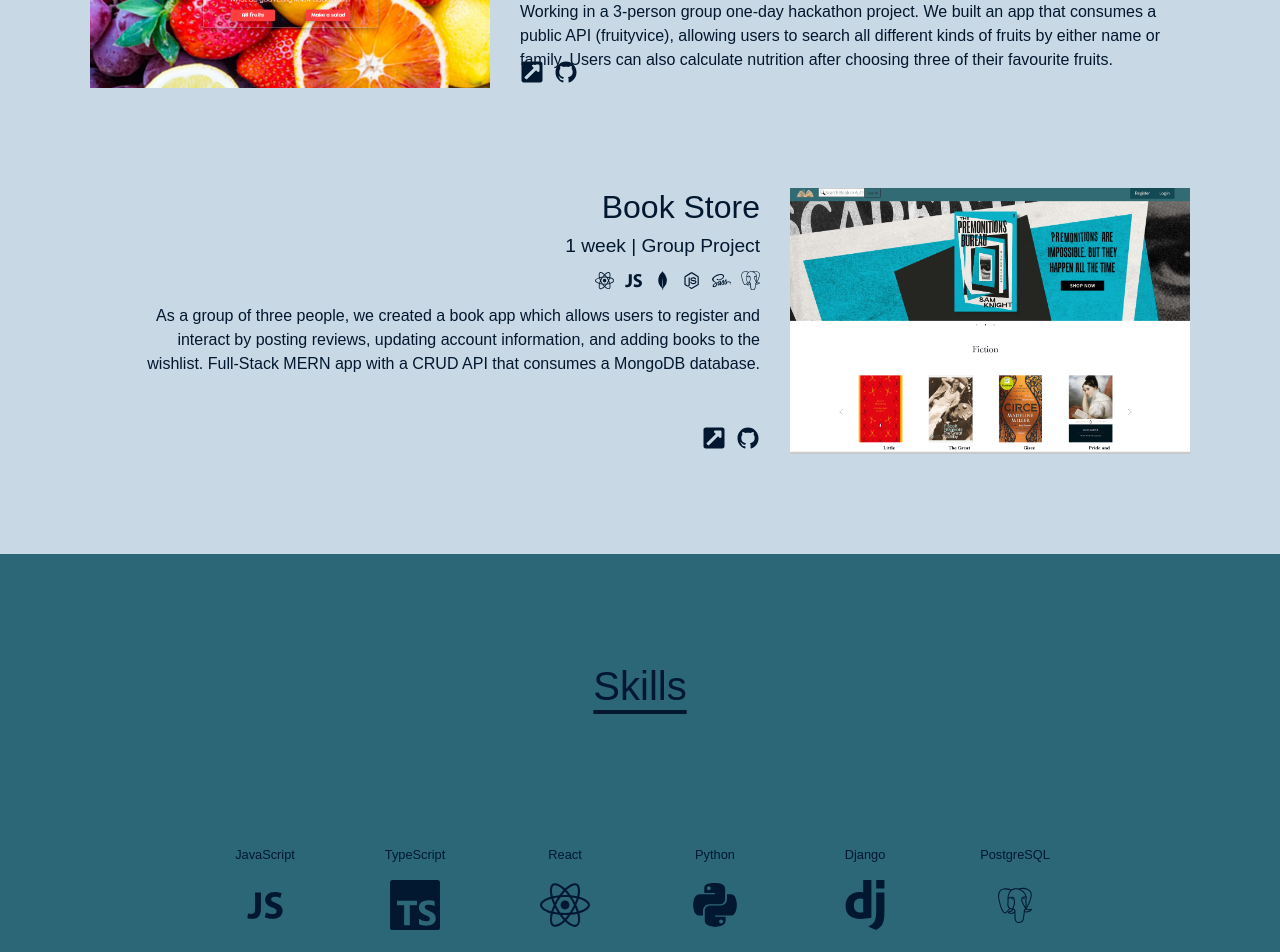
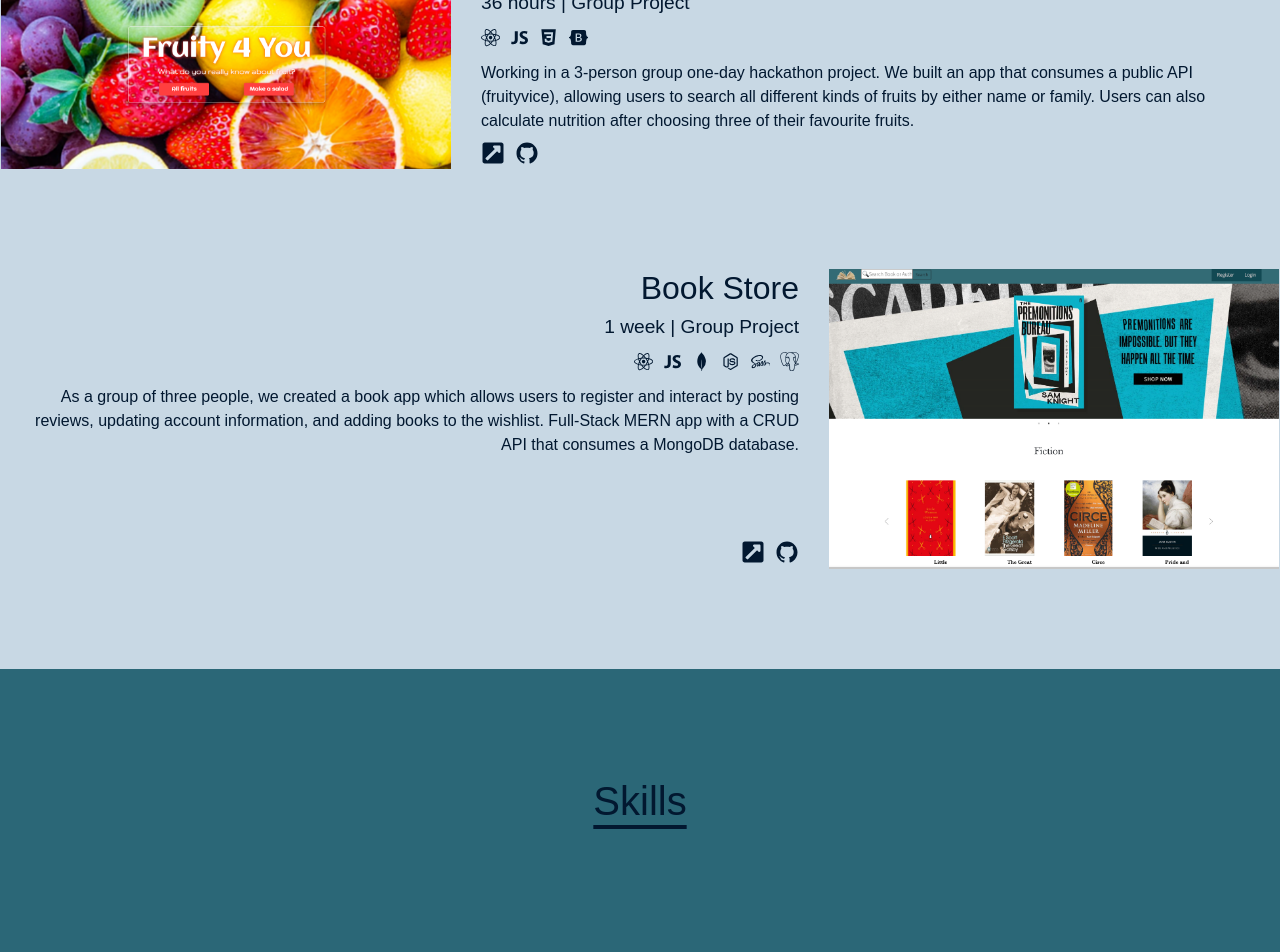
Before and after one commit to liuyuanmeng/portfolio, a React (Create React App) app: page / in a window 1280 px wide. Shown: the part 1780-2732 px from the top of the page. Built offline with nearby package versions, Linux system fonts and the light colour scheme; a web font is replaced by a local one.

Commit message:
css fixed

```diff
--- a/src/components/Home.js
+++ b/src/components/Home.js
@@ -141,7 +141,7 @@ const Home = () => {
           <img alt="project-img" src={project2} />
           <div className='project-body odd'>
             <h2>Fruity 4 You</h2>
-            <h3>36 hours | Group Programming</h3>
+            <h3>36 hours | Group Project</h3>
             <div>
               <SiReact />
               <IoLogoJavascript />
@@ -152,8 +152,8 @@ const Home = () => {
             Working in a 3-person group one-day hackathon project. We built an app that consumes a public API (fruityvice), allowing users to search
               all different kinds of fruits by either name or family. Users can also calculate nutrition after choosing three of their favourite fruits.
             </p>
-            <div>
-              <a href="https://fruity-4-you.netlify.app/" target="_blank" rel="noreferrer">
+            <div >
+              <a className='mt-5' href="https://fruity-4-you.netlify.app/" target="_blank" rel="noreferrer">
                 <FaExternalLinkSquareAlt />
               </a>
               <a href="https://github.com/liuyuanmeng/Project2-FruitsHackathon" target="_blank" rel="noreferrer">
@@ -221,10 +221,7 @@ const Home = () => {
             </div>
             <div className='icon-item'>
 
-              <p>TypeScript</p>
-              <SiTypescript style={{ fontSize: '50px' }} />
-            </div>
-            <div className='icon-item'>
+
 
               <p>React</p>
               <FaReact style={{ fontSize: '50px' }} />
--- a/src/styles/components/home.scss
+++ b/src/styles/components/home.scss
@@ -164,14 +164,16 @@ $animation-time: 4s;
   margin-bottom: 100px;
 
   img{
-    max-width: 400px;
-    // border: 1px solid black;
+    max-width: 450px;
+    max-height: 550px;
+
   }
 
   .project-body{
-    width: 50%;
+    width: 60%;
     margin: 0 30px 0 30px;
     position: relative;
+
 
     h3{
       font-size: 1.2em;
@@ -179,6 +181,7 @@ $animation-time: 4s;
 
     a{
       color: black;
+
     }
 
   }
```
